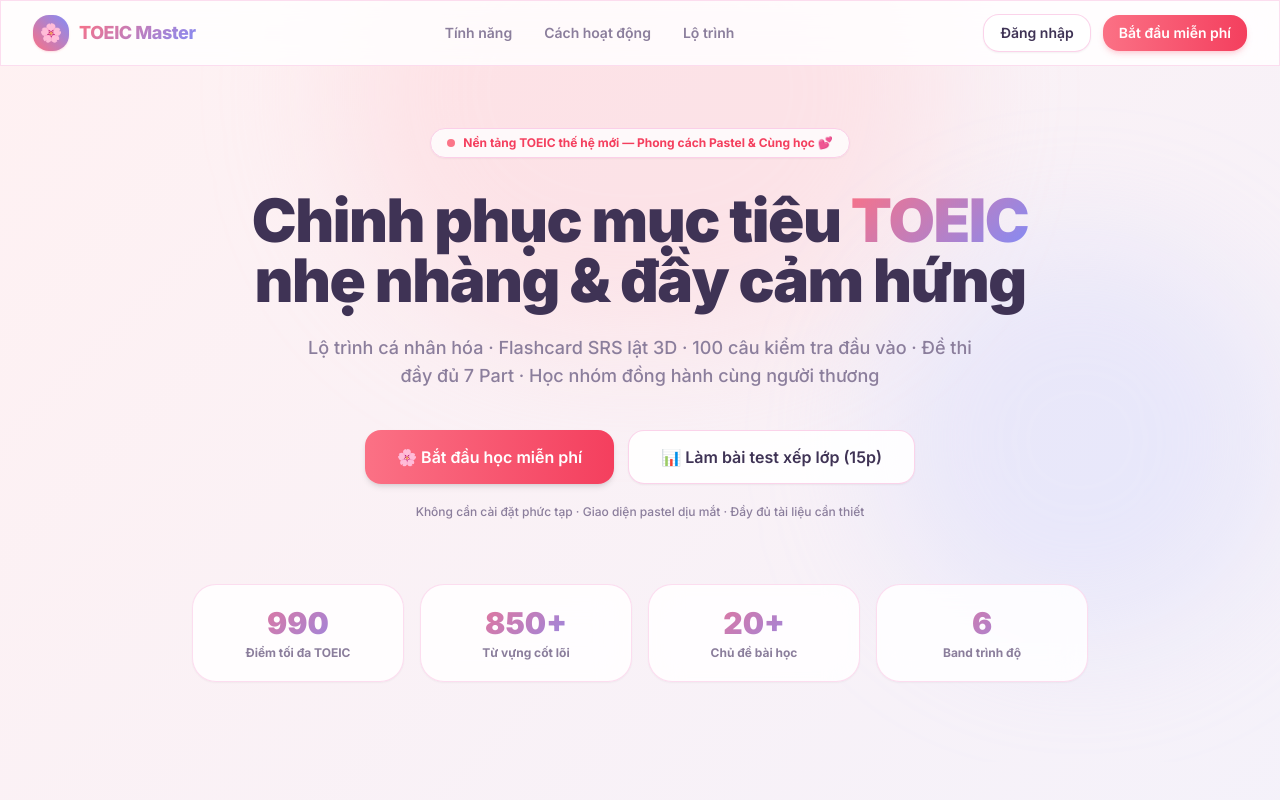
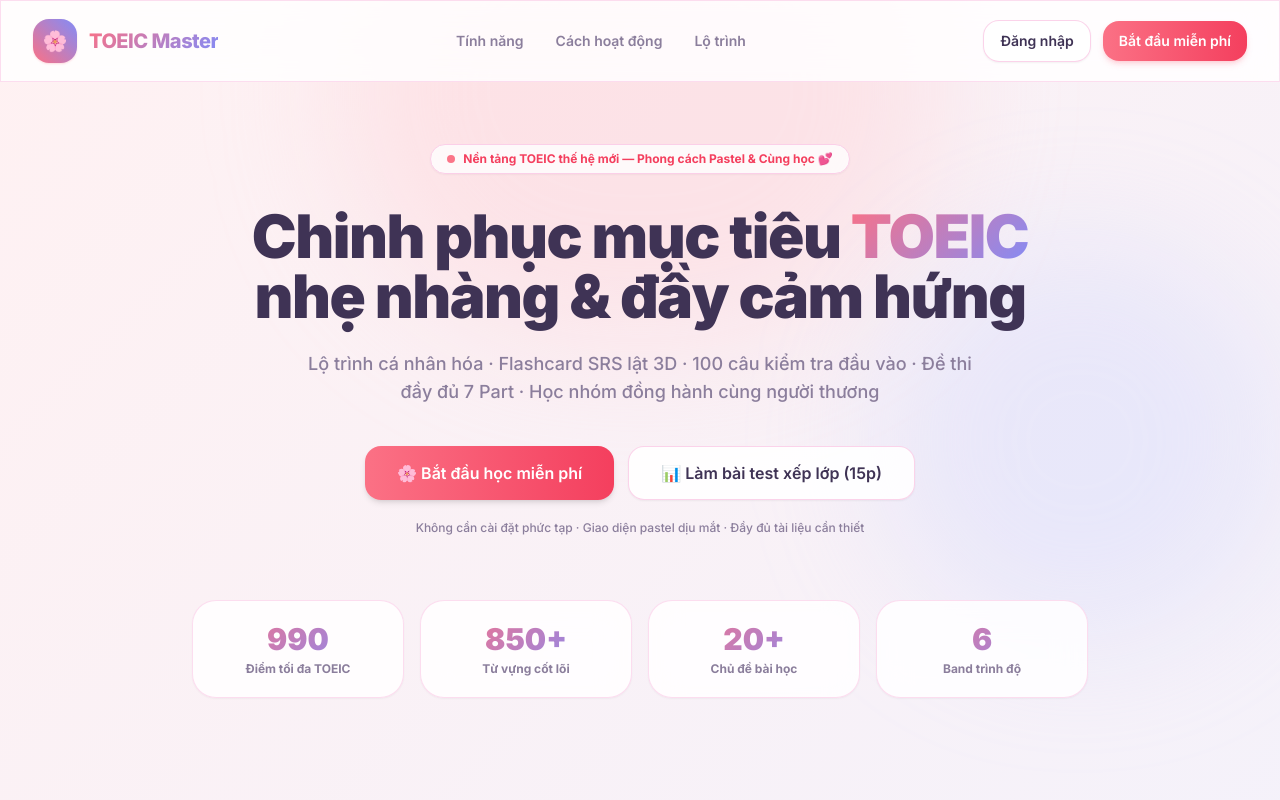
Before and after one commit to Trunghinni/toeic-master, a Next.js app in the folder apps/web/: page / in a window 1280 px wide. Shown: the top 800 px of the page. Built offline with nearby package versions, Linux system fonts and the light colour scheme.

Commit message:
fix(layout): standardize navbar height h-20 and implement production auth guard

```diff
--- a/apps/web/src/app/(app)/layout.tsx
+++ b/apps/web/src/app/(app)/layout.tsx
@@ -56,6 +56,12 @@
     };
   }, [isHydrated, setAuth, setHydrated]);
 
+  useEffect(() => {
+    if (isHydrated && !user) {
+      router.replace('/login');
+    }
+  }, [isHydrated, user, router]);
+
   const handleLogout = async () => {
     try {
       await authApi.logout();
@@ -76,6 +82,19 @@
     { href: '/writing', label: 'Luyện viết', icon: PenTool },
     { href: '/social', label: 'Góc đôi 💕', icon: Heart, isSpecial: true },
   ];
+
+  if (!isHydrated || !user) {
+    return (
+      <div className="min-h-screen bg-pastel-gradient flex flex-col items-center justify-center p-4">
+        <div className="w-12 h-12 rounded-2xl bg-gradient-to-tr from-rose-400 to-indigo-400 flex items-center justify-center text-white text-2xl shadow-md animate-pulse mb-4">
+          🌸
+        </div>
+        <p className="text-sm font-semibold text-[#3F3355]">
+          {!isHydrated ? 'Đang khởi tạo phiên học... 🌸' : 'Đang chuyển hướng tới trang đăng nhập...'}
+        </p>
+      </div>
+    );
+  }
 
   return (
     <div className="min-h-screen bg-pastel-gradient flex flex-col selection:bg-pink-200 selection:text-rose-900 text-[#3F3355]">
--- a/apps/web/src/app/page.tsx
+++ b/apps/web/src/app/page.tsx
@@ -57,12 +57,12 @@
     <div className="min-h-screen bg-pastel-gradient text-[#3F3355] selection:bg-pink-200 selection:text-rose-900 overflow-hidden">
       {/* ── Nav ────────────────────────────────────────────── */}
       <nav className="fixed top-0 left-0 right-0 z-50 glass border-b border-pink-200/60 backdrop-blur-xl">
-        <div className="max-w-7xl mx-auto px-4 sm:px-6 lg:px-8 h-16 flex items-center justify-between">
-          <div className="flex items-center gap-2.5">
-            <div className="w-9 h-9 rounded-2xl bg-gradient-to-tr from-rose-400 to-indigo-400 flex items-center justify-center text-white text-lg shadow-sm shadow-rose-300/40 font-bold">
+        <div className="max-w-7xl mx-auto px-4 sm:px-6 lg:px-8 h-20 flex items-center justify-between">
+          <div className="flex items-center gap-3">
+            <div className="w-11 h-11 rounded-2xl bg-gradient-to-tr from-rose-400 to-indigo-400 flex items-center justify-center text-white text-xl shadow-sm shadow-rose-300/40 font-bold">
               🌸
             </div>
-            <span className="font-extrabold text-lg tracking-tight text-gradient-brand">
+            <span className="font-extrabold text-xl tracking-tight text-gradient-brand">
               TOEIC Master
             </span>
           </div>
@@ -82,11 +82,11 @@
           <div className="flex items-center gap-3">
             <Link
               href="/login"
-              className="btn-secondary text-sm py-2 px-4"
+              className="btn-secondary text-sm py-2.5 px-4"
             >
               Đăng nhập
             </Link>
-            <Link href="/register" className="btn-primary text-sm py-2 px-4">
+            <Link href="/register" className="btn-primary text-sm py-2.5 px-4">
               Bắt đầu miễn phí
             </Link>
           </div>
@@ -94,7 +94,7 @@
       </nav>
 
       {/* ── Hero ────────────────────────────────────────────── */}
-      <section className="relative pt-32 pb-20 px-4 sm:px-6 lg:px-8">
+      <section className="relative pt-36 pb-20 px-4 sm:px-6 lg:px-8">
         {/* Background glow orbs */}
         <div className="absolute inset-0 overflow-hidden pointer-events-none">
           <div className="absolute -top-40 left-1/2 -translate-x-1/2 w-[600px] h-[500px] rounded-full bg-rose-200/40 blur-3xl" />
```
